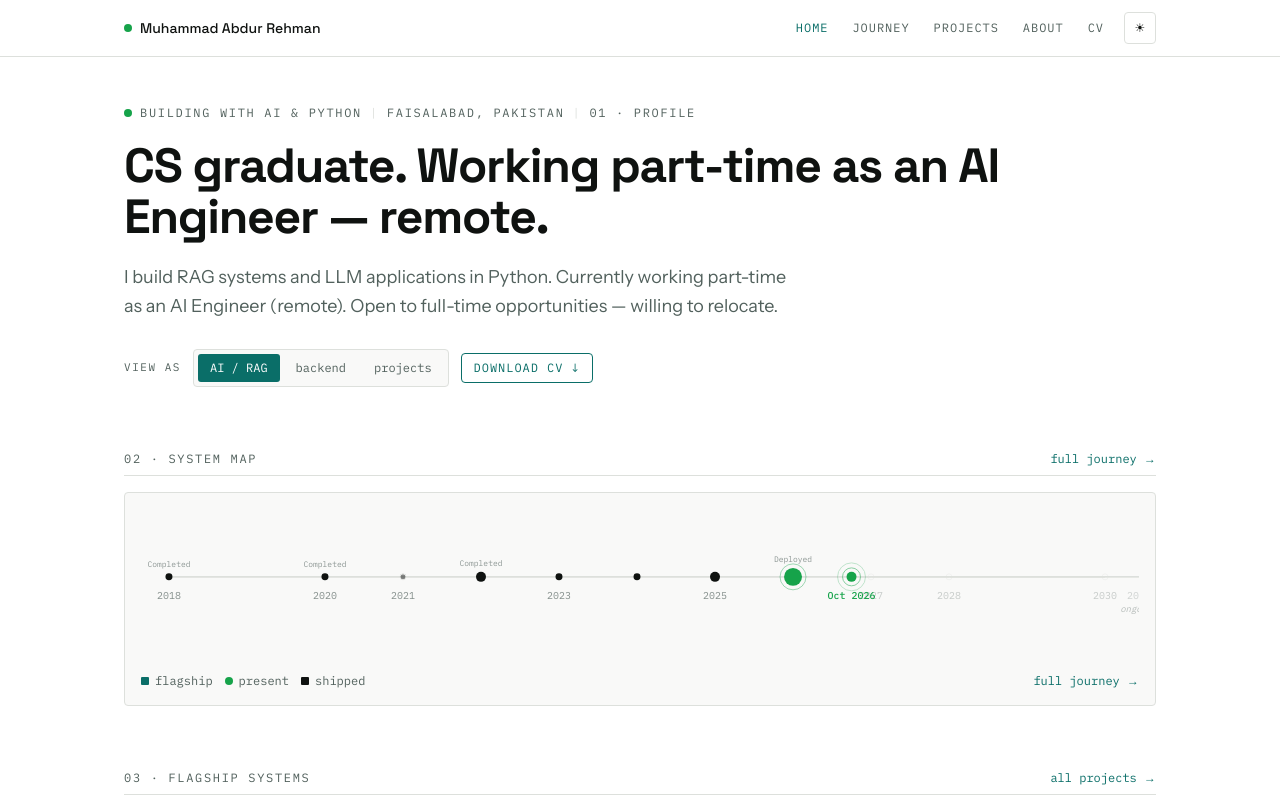
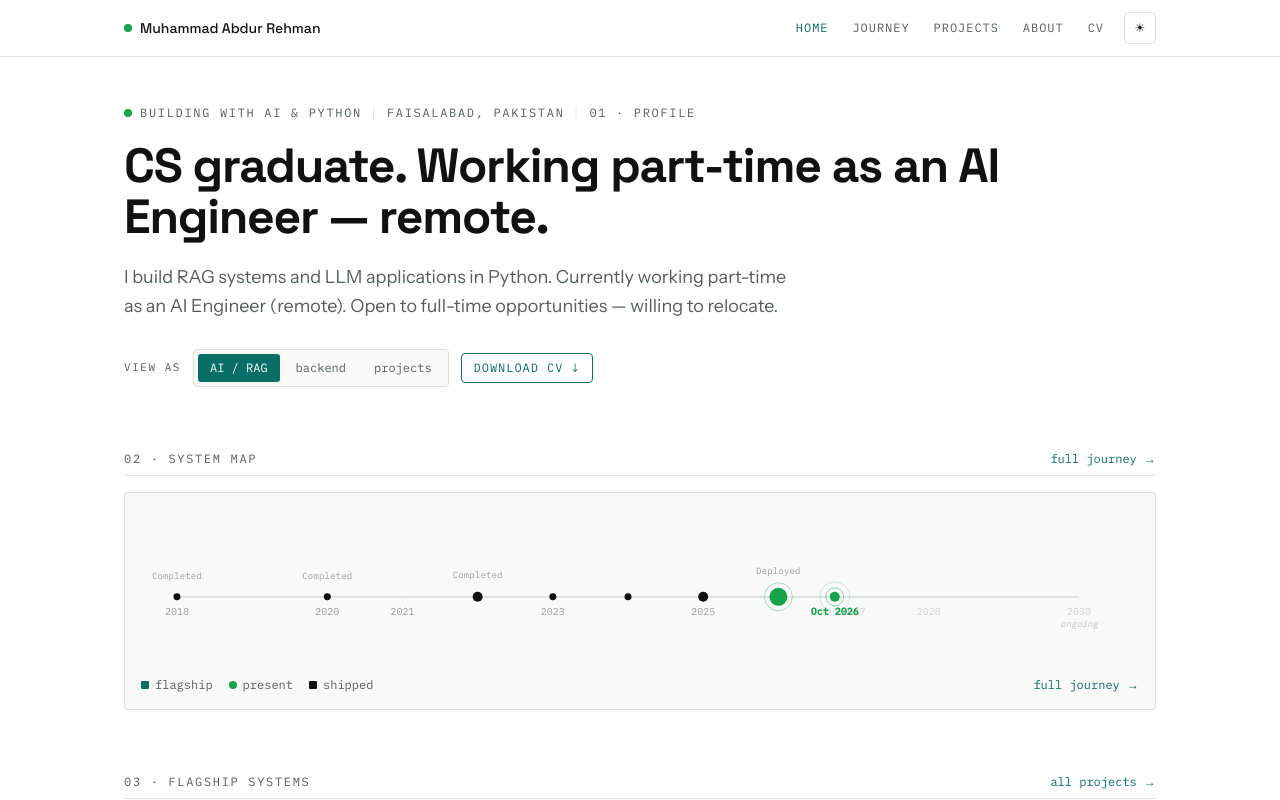
Before and after one commit to marehman-exe/marehman, a Next.js app: page / in a window 1280 px wide. Shown: the top 800 px of the page. Built offline with nearby package versions, Linux system fonts and the light colour scheme.

Commit message:
fix: pipeline layout — separate label/line/tick zones, fix clipping, no overlaps

```diff
--- a/src/components/HomePipeline.tsx
+++ b/src/components/HomePipeline.tsx
@@ -18,21 +18,14 @@ function getNowLabel() {
   return `${MONTHS[d.getMonth()]} ${d.getFullYear()}`;
 }
 
-// Build fixed timeline: first node year → HORIZON_YEAR, ~7 visible points
 function buildTimelinePoints(nodes: JourneyNode[]) {
-  const nodeYears = Array.from(
-    new Set(nodes.map((n) => parseInt(n.start)))
-  ).sort((a, b) => a - b);
-
-  const first = nodeYears[0];
-  // Fixed intermediate years evenly spread between first and horizon
-  const count = 6; // intermediate points
+  const first = Math.min(...nodes.map((n) => parseInt(n.start)));
+  const count = 6;
   const span = HORIZON_YEAR - first;
   const intermediates: number[] = [];
   for (let i = 1; i <= count; i++) {
     intermediates.push(Math.round(first + (span * i) / (count + 1)));
   }
-
   return [first, ...intermediates, HORIZON_YEAR];
 }
 
@@ -42,14 +35,12 @@ function getNodeMeta(node: JourneyNode): { tone: "flagship" | "live" | "default"
   return { tone: "default", r: node.weight === 2 ? 5 : 3.5 };
 }
 
-// Find the most recently started active (no end) project node with a slug
 function getMostRecentLiveProject(nodes: JourneyNode[]) {
   return nodes
     .filter((n) => !n.end && n.links?.some((l) => l.url.includes("/projects/")))
     .sort((a, b) => b.start.localeCompare(a.start))[0] ?? null;
 }
 
-// Get slug from project links or fall back to lexbase
 function getLiveProjectSlug(nodes: JourneyNode[]): string {
   const node = getMostRecentLiveProject(nodes);
   if (node?.links) {
@@ -59,7 +50,6 @@ function getLiveProjectSlug(nodes: JourneyNode[]): string {
       if (parts[1]) return parts[1];
     }
   }
-  // fallback — hardcoded most recent flagship
   return "lexbase-legal-rag";
 }
 
@@ -99,26 +89,28 @@ export function HomePipeline({ nodes }: Props) {
   }, []);
 
   const years = buildTimelinePoints(nodes);
-  const W = 1000;
-  const H = 160;
-  const Y = 68;
-  const margin = 28;
-  const nowX = W - 14; // x position of the "now" dot
-  const stepW = (nowX - margin - 20) / (years.length - 1);
 
-  function xOf(idx: number) {
-    return margin + idx * stepW;
+  // ── Layout constants ────────────────────────────────────────────────────
+  const W      = 1000;   // viewBox width
+  const H      = 160;    // viewBox height
+  const LINE_Y = 88;     // vertical centre of the timeline line
+  const ML     = 36;     // left margin
+  const MR     = 60;     // right margin — room for "2030  ongoing"
+  const trackW = W - ML - MR;
+
+  const currentYear  = new Date().getFullYear();
+  const currentMonth = new Date().getMonth();
+
+  function xOfYear(year: number): number {
+    const frac = (year - years[0]) / (HORIZON_YEAR - years[0]);
+    return ML + frac * trackW;
   }
 
-  // Map node years onto the timeline x positions
-  // For each milestone year, find the closest timeline slot
-  function xOfYear(year: number) {
-    const span = HORIZON_YEAR - years[0];
-    const frac = (year - years[0]) / span;
-    return margin + frac * (nowX - margin - 20);
-  }
+  const currentFrac = (currentYear + currentMonth / 12 - years[0]) / (HORIZON_YEAR - years[0]);
+  const currentX    = ML + currentFrac * trackW;
+  const horizonX    = ML + trackW; // exact x of 2030
 
-  // Deduplicate to one node per year (take highest weight)
+  // Deduplicate to one node per year (highest weight wins)
   const byYear = new Map<number, JourneyNode>();
   for (const node of nodes) {
     const year = parseInt(node.start);
@@ -126,24 +118,16 @@ export function HomePipeline({ nodes }: Props) {
     if (!existing || node.weight > existing.weight) byYear.set(year, node);
   }
 
-  const hasLiveNode = nodes.some((n) => !n.end);
-  const nowLabel = getNowLabel();
-  const liveSlug = getLiveProjectSlug(nodes);
-  const liveName = getLiveProjectName(nodes);
-  const liveHref = `/projects/${liveSlug}`;
-
-  // Current year fraction along the timeline for the "now" dot position
-  const currentYear = new Date().getFullYear();
-  const currentMonth = new Date().getMonth(); // 0-indexed
-  const currentFrac = (currentYear + currentMonth / 12 - years[0]) / (HORIZON_YEAR - years[0]);
-  const currentX = margin + currentFrac * (nowX - margin - 20);
+  const nowLabel  = getNowLabel();
+  const liveSlug  = getLiveProjectSlug(nodes);
+  const liveName  = getLiveProjectName(nodes);
+  const liveHref  = `/projects/${liveSlug}`;
 
   return (
     <div
       ref={containerRef}
       className="pipeline rounded-sm border border-line bg-panel/60 p-4"
     >
-      {/* SVG is NOT a link — we handle clicks per element */}
       <svg
         viewBox={`0 0 ${W} ${H}`}
         className="h-auto w-full"
@@ -151,68 +135,62 @@ export function HomePipeline({ nodes }: Props) {
         role="img"
         aria-label={`Career pipeline from ${years[0]} to ${HORIZON_YEAR}. Currently at ${nowLabel}.`}
       >
-        {/* ── Base timeline line ───────────────────────────── */}
+
+        {/* ── Full base line (solid) ───────────────────────── */}
         <line
           className="stroke-line"
-          x1={margin}
-          y1={Y}
-          x2={nowX + 14}
-          y2={Y}
+          x1={ML} y1={LINE_Y}
+          x2={horizonX} y2={LINE_Y}
           strokeWidth={1.5}
         />
 
-        {/* ── Dashed future line: now → horizon ───────────── */}
+        {/* ── Dashed overlay: currentX → horizon ──────────── */}
         <line
           className="pedge"
           style={{ "--i": years.length + 1 } as React.CSSProperties}
-          x1={currentX}
-          y1={Y}
-          x2={nowX + 14}
-          y2={Y}
+          x1={currentX} y1={LINE_Y}
+          x2={horizonX} y2={LINE_Y}
           strokeWidth={1}
           stroke="var(--color-line)"
           strokeDasharray="4 4"
           pathLength={1}
-          opacity={0.4}
+          opacity={0.35}
         />
 
-        {/* ── Solid line: start → now ──────────────────────── */}
+        {/* ── Animated solid segments: start → now ────────── */}
         {years.slice(0, -1).map((yr, i) => (
           <line
             key={yr}
             className="pedge stroke-line"
             style={{ "--i": i } as React.CSSProperties}
-            x1={xOfYear(yr)}
-            y1={Y}
-            x2={xOfYear(years[i + 1])}
-            y2={Y}
+            x1={xOfYear(yr)}   y1={LINE_Y}
+            x2={xOfYear(years[i + 1])} y2={LINE_Y}
             strokeWidth={1.5}
             pathLength={1}
           />
         ))}
 
-        {/* ── Year tick marks ──────────────────────────────── */}
+        {/* ── Year tick marks (below the line) ────────────── */}
         {years.map((yr, i) => {
-          const x = xOfYear(yr);
-          const isPast = yr < currentYear;
+          const x        = xOfYear(yr);
+          const isPast   = yr < currentYear;
           const isFuture = yr > currentYear;
+          // Hide the last tick — 2030 is rendered separately with "ongoing"
+          if (yr === HORIZON_YEAR) return null;
           return (
             <g key={yr} className="pnode" style={{ "--i": i } as React.CSSProperties}>
-              <circle
-                cx={x}
-                cy={Y}
-                r={3}
-                fill={isFuture ? "transparent" : "var(--color-ink)"}
+              {/* tick stub */}
+              <line
+                x1={x} y1={LINE_Y} x2={x} y2={LINE_Y + 6}
                 stroke="var(--color-line)"
                 strokeWidth={1}
-                opacity={isFuture ? 0.3 : isPast ? 0.5 : 1}
+                opacity={isFuture ? 0.25 : 0.5}
               />
               <text
-                x={x}
-                y={Y + 22}
+                x={x} y={LINE_Y + 18}
                 textAnchor="middle"
                 className="fill-muted font-mono"
-                style={{ fontSize: 10, opacity: isFuture ? 0.3 : 0.7 }}
+                style={{ fontSize: 10, opacity: isFuture ? 0.25 : isPast ? 0.6 : 0.85 }}
               >
                 {yr}
               </text>
@@ -220,15 +198,40 @@ export function HomePipeline({ nodes }: Props) {
           );
         })}
 
+        {/* ── Horizon: "2030  ongoing" inline at right end ── */}
+        <line
+          x1={horizonX} y1={LINE_Y} x2={horizonX} y2={LINE_Y + 6}
+          stroke="var(--color-line)"
+          strokeWidth={1}
+          opacity={0.2}
+        />
+        <text
+          x={horizonX} y={LINE_Y + 18}
+          textAnchor="middle"
+          className="fill-muted font-mono"
+          style={{ fontSize: 10, opacity: 0.25 }}
+        >
+          {HORIZON_YEAR}
+        </text>
+        <text
+          x={horizonX} y={LINE_Y + 30}
+          textAnchor="middle"
+          className="fill-muted font-mono"
+          style={{ fontSize: 9, opacity: 0.35, fontStyle: "italic" }}
+        >
+          ongoing
+        </text>
+
         {/* ── Journey milestone dots ───────────────────────── */}
         {Array.from(byYear.entries()).map(([yr, node], i) => {
-          const meta = getNodeMeta(node);
-          const x = xOfYear(yr);
-          const isLive = meta.tone === "live";
+          const meta      = getNodeMeta(node);
+          const x         = xOfYear(yr);
+          const isLive    = meta.tone === "live";
           const isFlagship = meta.tone === "flagship";
-          const isEdu = node.kind === "education";
+          const isEdu     = node.kind === "education";
           const isProject = node.kind === "project";
-          const nodeLabel = isEdu ? "Completed" : isProject ? "Deployed" : null;
+          const tag       = isEdu ? "Completed" : isProject ? "Deployed" : null;
+
           return (
             <g
               key={`node-${yr}`}
@@ -236,30 +239,39 @@ export function HomePipeline({ nodes }: Props) {
               style={{ "--i": i + years.length, cursor: "pointer" } as React.CSSProperties}
               onClick={() => router.push("/journey")}
             >
+              {/* pulse ring for live nodes */}
               {isLive && (
-                <circle cx={x} cy={Y} r={meta.r + 4}
-                  className="fill-none stroke-live" strokeWidth={1} opacity={0.4} />
+                <circle cx={x} cy={LINE_Y} r={meta.r + 5}
+                  className="fill-none stroke-live" strokeWidth={1} opacity={0.35} />
               )}
+
+              {/* main dot */}
               <circle
-                cx={x} cy={Y} r={meta.r}
-                fill={isFlagship ? "var(--color-signal)" : isLive ? "var(--color-live)" : "var(--color-ink)"}
+                cx={x} cy={LINE_Y} r={meta.r}
+                fill={
+                  isFlagship ? "var(--color-signal)"
+                  : isLive   ? "var(--color-live)"
+                  :            "var(--color-ink)"
+                }
               />
-              {nodeLabel && (
+
+              {/* tag label — rendered in the UPPER zone, well above the line */}
+              {tag && (
                 <text
                   x={x}
-                  y={Y - meta.r - 6}
+                  y={LINE_Y - meta.r - 14}
                   textAnchor="middle"
                   className="fill-muted font-mono"
-                  style={{ fontSize: 8, opacity: 0.65 }}
+                  style={{ fontSize: 9, opacity: 0.6, letterSpacing: "0.02em" }}
                 >
-                  {nodeLabel}
+                  {tag}
                 </text>
               )}
             </g>
           );
         })}
 
-        {/* ── NOW dot — clickable, shows tooltip ──────────── */}
+        {/* ── NOW dot — clickable, tooltip on hover ────────── */}
         <g
           className="pnode"
           style={{ "--i": years.length, cursor: "pointer" } as React.CSSProperties}
@@ -269,46 +281,40 @@ export function HomePipeline({ nodes }: Props) {
           role="button"
           aria-label={`Most recent project: ${liveName}. Click to view.`}
         >
-          {/* Outer ring */}
-          <circle cx={currentX} cy={Y} r={14}
+          {/* outer pulse ring */}
+          <circle cx={currentX} cy={LINE_Y} r={15}
             fill="transparent"
-            className="stroke-live" strokeWidth={1} opacity={0.25}
+            className="stroke-live" strokeWidth={1} opacity={0.2}
           />
-          {/* Inner ring */}
-          <circle cx={currentX} cy={Y} r={9}
+          {/* inner ring */}
+          <circle cx={currentX} cy={LINE_Y} r={9}
             fill="transparent"
-            className="stroke-live" strokeWidth={1} opacity={0.5}
+            className="stroke-live" strokeWidth={1} opacity={0.45}
           />
-          {/* Solid dot */}
-          <circle cx={currentX} cy={Y} r={5} className="fill-live" />
+          {/* solid centre */}
+          <circle cx={currentX} cy={LINE_Y} r={5} className="fill-live" />
 
-          {/* Month/year label below */}
+          {/* "now" label — below the line, same row as year ticks */}
           <text
-            x={currentX} y={Y + 22}
+            x={currentX} y={LINE_Y + 18}
             textAnchor="middle"
             className="fill-live font-mono"
-            style={{ fontSize: 10, fontWeight: 500 }}
+            style={{ fontSize: 10, fontWeight: 600 }}
           >
             {nowLabel}
           </text>
 
-          {/* Tooltip on hover */}
+          {/* Hover tooltip — floats above the dot */}
           {hovering && (
             <g>
-              {/* Tooltip box */}
               <rect
-                x={currentX - 90}
-                y={Y - 46}
-                width={180}
-                height={26}
+                x={currentX - 84} y={LINE_Y - 52}
+                width={168} height={24}
                 rx={3}
-                fill="var(--color-ink)"
-                opacity={0.92}
+                fill="var(--color-ink)" opacity={0.9}
               />
-              {/* Project name */}
               <text
-                x={currentX}
-                y={Y - 28}
+                x={currentX} y={LINE_Y - 35}
                 textAnchor="middle"
                 fill="var(--color-paper)"
                 style={{ fontSize: 11, fontFamily: "var(--font-mono)" }}
@@ -319,32 +325,11 @@ export function HomePipeline({ nodes }: Props) {
           )}
         </g>
 
-        {/* ── 2030 horizon label ───────────────────────────── */}
-        <text
-          x={nowX + 14}
-          y={Y + 22}
-          textAnchor="middle"
-          className="fill-muted font-mono"
-          style={{ fontSize: 10, opacity: 0.25 }}
-        >
-          {HORIZON_YEAR}
-        </text>
-
-        {/* ── "ongoing" end label ──────────────────────────── */}
-        <text
-          x={nowX + 14}
-          y={Y + 35}
-          textAnchor="middle"
-          className="fill-muted font-mono"
-          style={{ fontSize: 9, opacity: 0.4, fontStyle: "italic" }}
-        >
-          ongoing
-        </text>
       </svg>
 
-      {/* Journey link */}
-      <div className="mt-1 flex items-center justify-between">
-        <div className="flex flex-wrap items-center gap-x-3 gap-y-1 font-mono text-xs text-muted">
+      {/* ── Legend + full-journey link ───────────────────────── */}
+      <div className="mt-2 flex items-center justify-between">
+        <div className="flex flex-wrap items-center gap-x-4 gap-y-1 font-mono text-xs text-muted">
           <span className="flex items-center gap-1.5">
             <span className="h-2 w-2 rounded-[1px] bg-signal" aria-hidden />
             flagship
```
